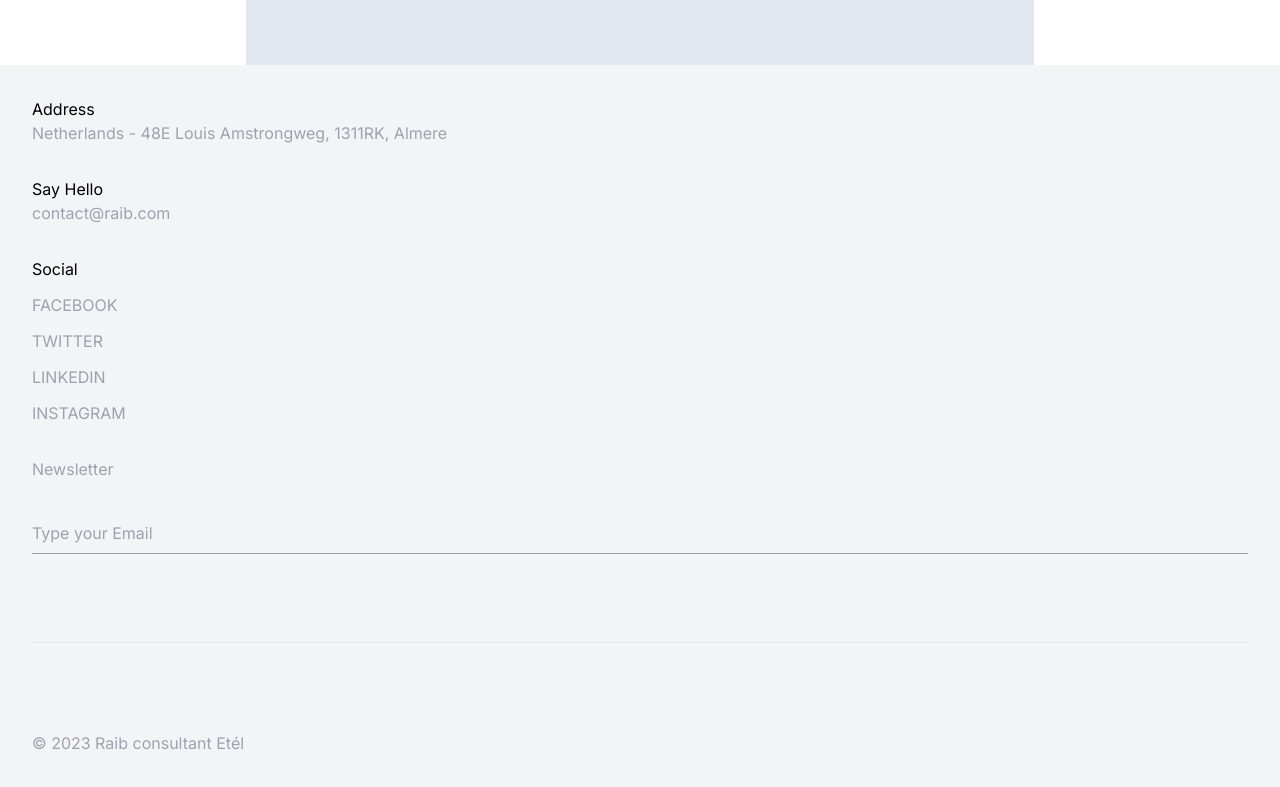
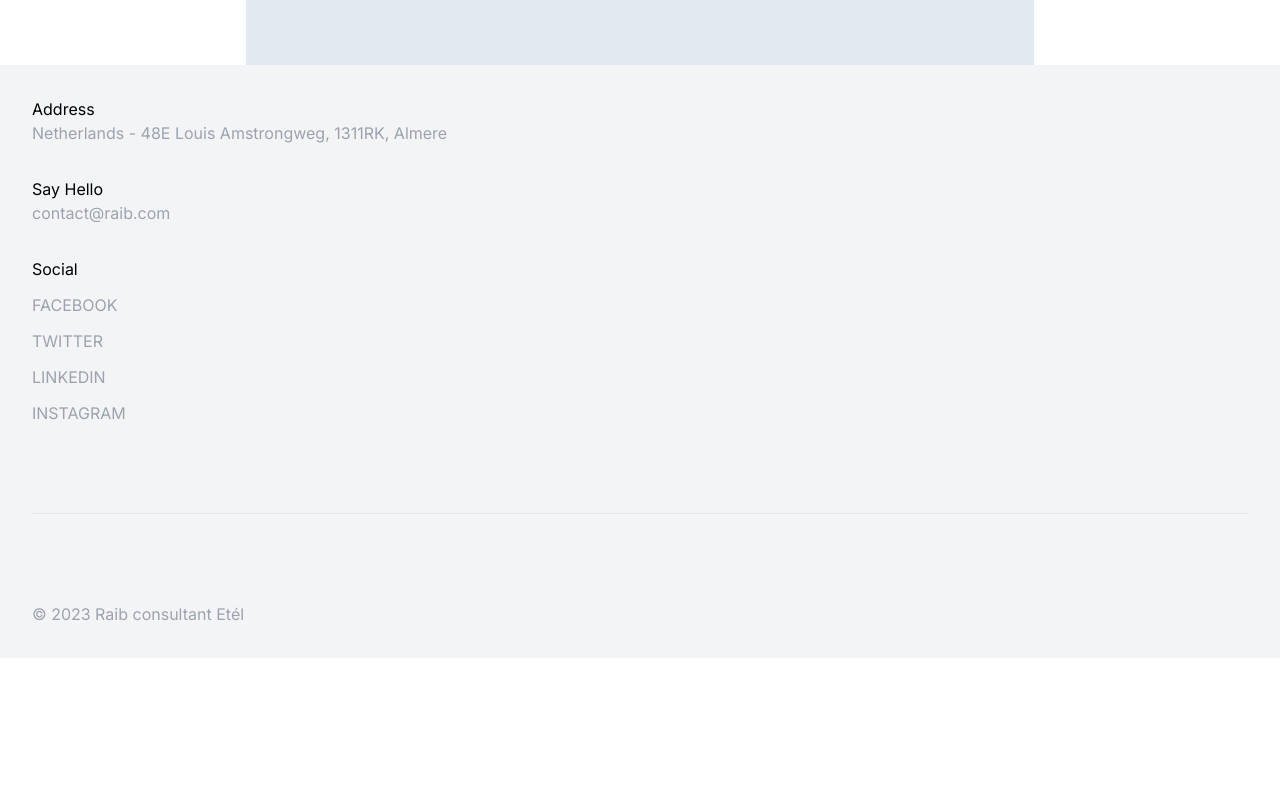
Before and after one commit to AbdulbasitSaid/raib_web, a Next.js app: page / in a window 1280 px wide. Shown: the part 4984-5771 px from the top of the page. After the commit the page ends 5642 px from the top, so only its background shows below. Built offline with nearby package versions, Linux system fonts and the light colour scheme.

Commit message:
update layout

```diff
--- a/src/app/layout.tsx
+++ b/src/app/layout.tsx
@@ -1,7 +1,7 @@
+import { Alert } from "./components/Alert";
 import Navbar from "./components/Navbar";
 import "./globals.css";
 import { Inter } from "next/font/google";
-
 const inter = Inter({ subsets: ["latin"] });
 
 export const metadata = {
@@ -16,8 +16,9 @@ export default function RootLayout({
 }) {
   return (
     <html lang="en">
+      <body className={inter.className}>
         <Navbar />
-      <body className={inter.className}>{children}</body>
+        {children}
         <footer className=" bg-gray-100 flex flex-col p-8 gap-8 text-gray-400">
           <div>
             <p className="text-black">Address</p>
@@ -42,23 +43,13 @@ export default function RootLayout({
               instagram
             </a>
           </div>
-        <div>
-          <p>Newsletter</p>
-        </div>
-        <form action="">
-          <input
-            type="email"
-            name=""
-            id=""
-            placeholder="Type your Email"
-            className="w-full bg-transparent border-b border-gray-400 py-2 focus:border-black focus:outline-none"
-          />
-        </form>
+
           <br />
           <hr />
           <br />
           <p>&copy; 2023 Raib consultant Etél</p>
         </footer>
+      </body>
     </html>
   );
 }
```
Lines whose indentation alone changed are shown as unchanged.
